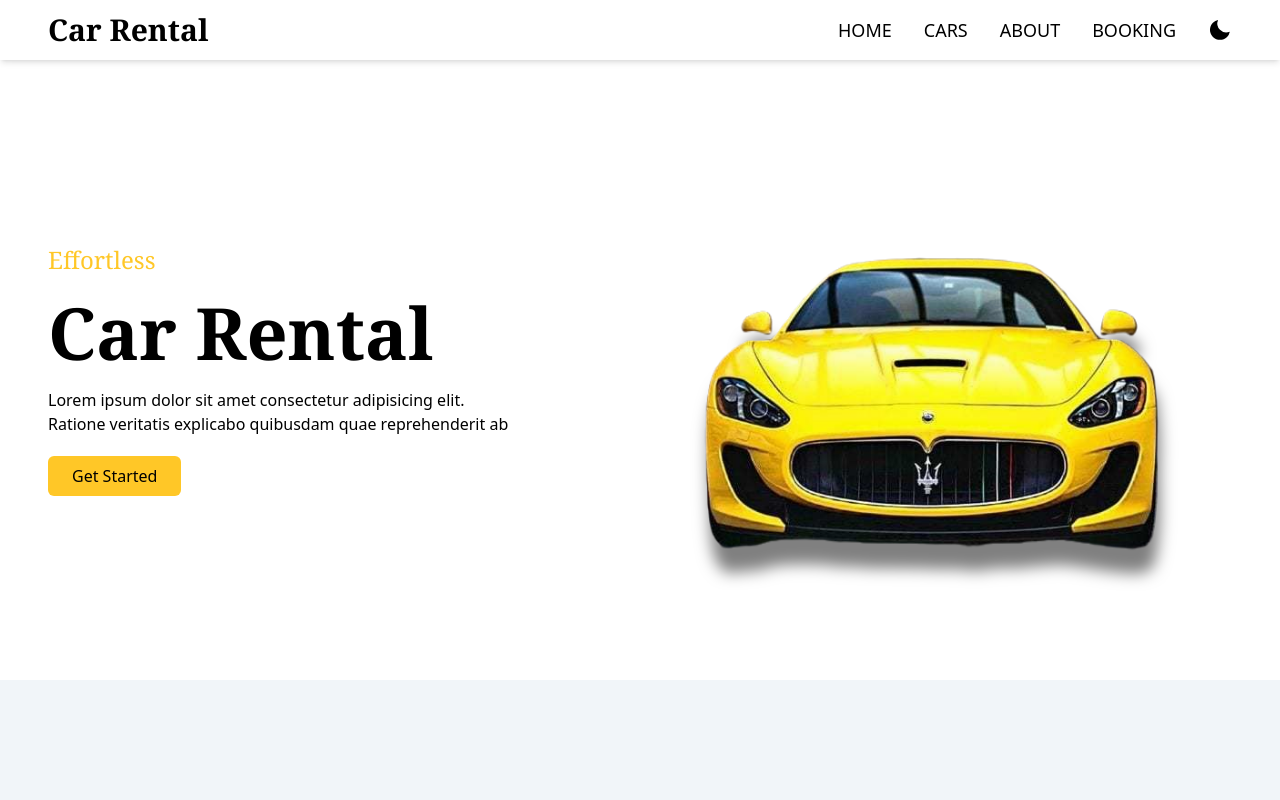
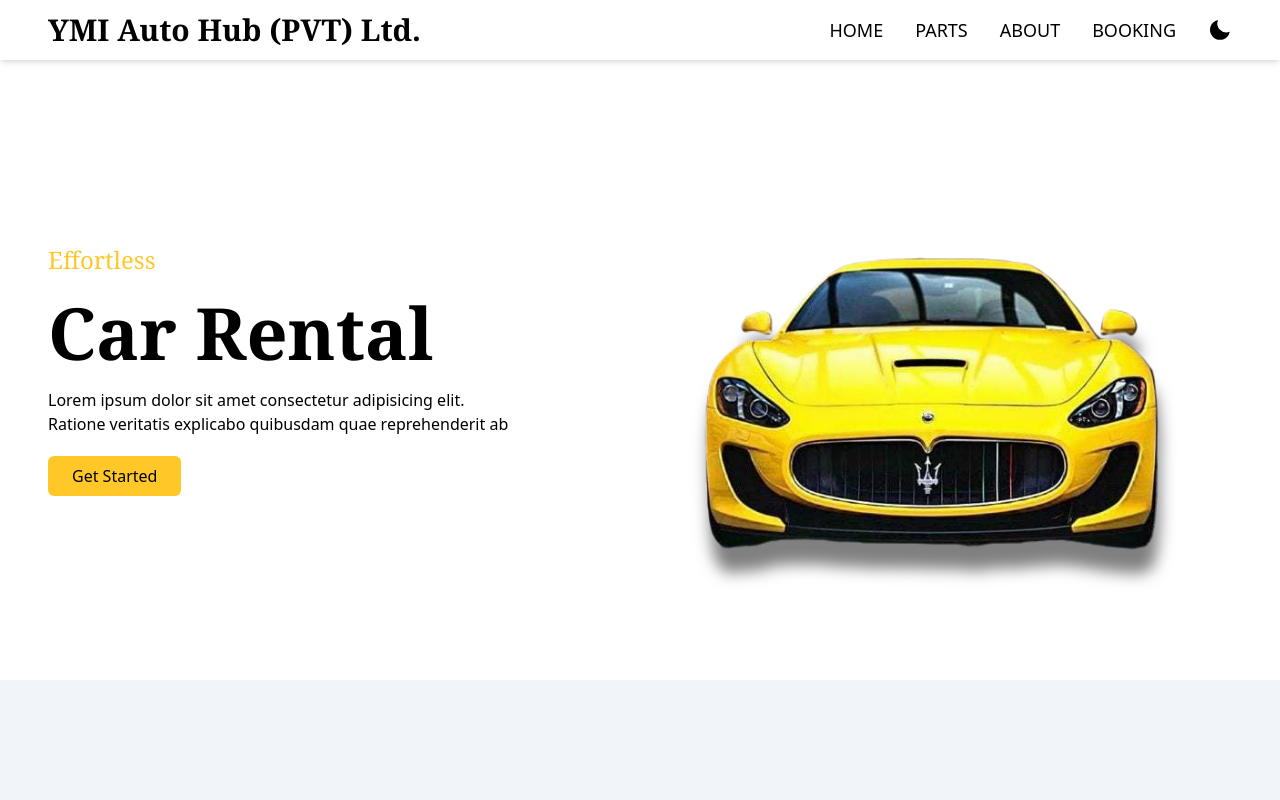
Before and after one commit to zafar-m3n/YMIAutoHub, a React (Vite) app: page / in a window 1280 px wide. Shown: the top 800 px of the page. Built offline with nearby package versions, Linux system fonts and the light colour scheme.

Commit message:
Navbar changes

```diff
--- a/src/components/Navbar/Navbar.jsx
+++ b/src/components/Navbar/Navbar.jsx
@@ -11,7 +11,7 @@ export const Navlinks = [
   },
   {
     id: 2,
-    name: "CARS",
+    name: "PARTS",
     link: "/#cars",
   },
   {
@@ -39,7 +39,9 @@ const Navbar = ({ theme, setTheme }) => {
       <div className="container py-2 md:py-0">
         <div className="flex justify-between items-center">
           <div>
-            <span className="text-3xl font-bold font-serif">Car Rental</span>
+            <span className="text-3xl font-bold font-serif">
+              YMI Auto Hub (PVT) Ltd.
+            </span>
           </div>
           <nav className="hidden md:block">
             <ul className="flex items-center gap-8">
--- a/src/components/Navbar/ResponsiveMenu.jsx
+++ b/src/components/Navbar/ResponsiveMenu.jsx
@@ -4,7 +4,6 @@ import { FaUserCircle } from "react-icons/fa";
 import { Navlinks } from "./Navbar";
 
 const ResponsiveMenu = ({ showMenu }) => {
-  console.log("showMenu", showMenu);
   return (
     <div
       className={`${
@@ -13,10 +12,10 @@ const ResponsiveMenu = ({ showMenu }) => {
     >
       <div className="card">
         <div className="flex items-center justify-start gap-3">
-          <FaUserCircle size={50} />
+          {/* <FaUserCircle size={50} /> */}
           <div>
-            <h1>Hello User</h1>
-            <h1 className="text-sm text-slate-500">Premium user</h1>
+            <h1 className="text-xl">YMI Auto Hub (Pvt) Ltd.</h1>
+            {/* <h1 className="text-sm text-slate-500">Premium user</h1> */}
           </div>
         </div>
         <nav className="mt-12">
@@ -33,7 +32,9 @@ const ResponsiveMenu = ({ showMenu }) => {
       </div>
       <div className="footer">
         <h1>
-          Made with ❤ by <a href="https://dilshad-ahmed.github.io/">Dilshad</a>{" "}
+          <h1>
+            Made with ❤ by <a href="mailto:thezafar.m3n@gmail.com">zafar.m3n</a>
+          </h1>
         </h1>
       </div>
     </div>
```
